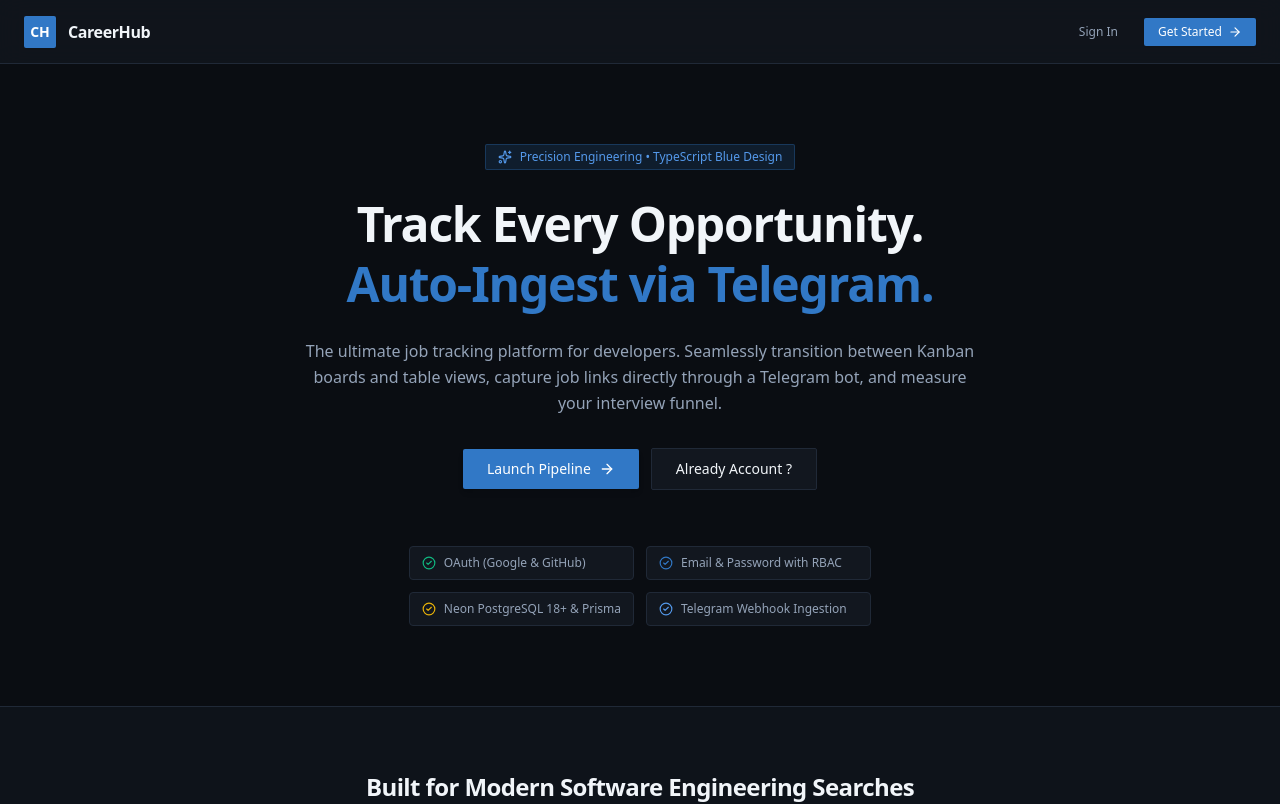
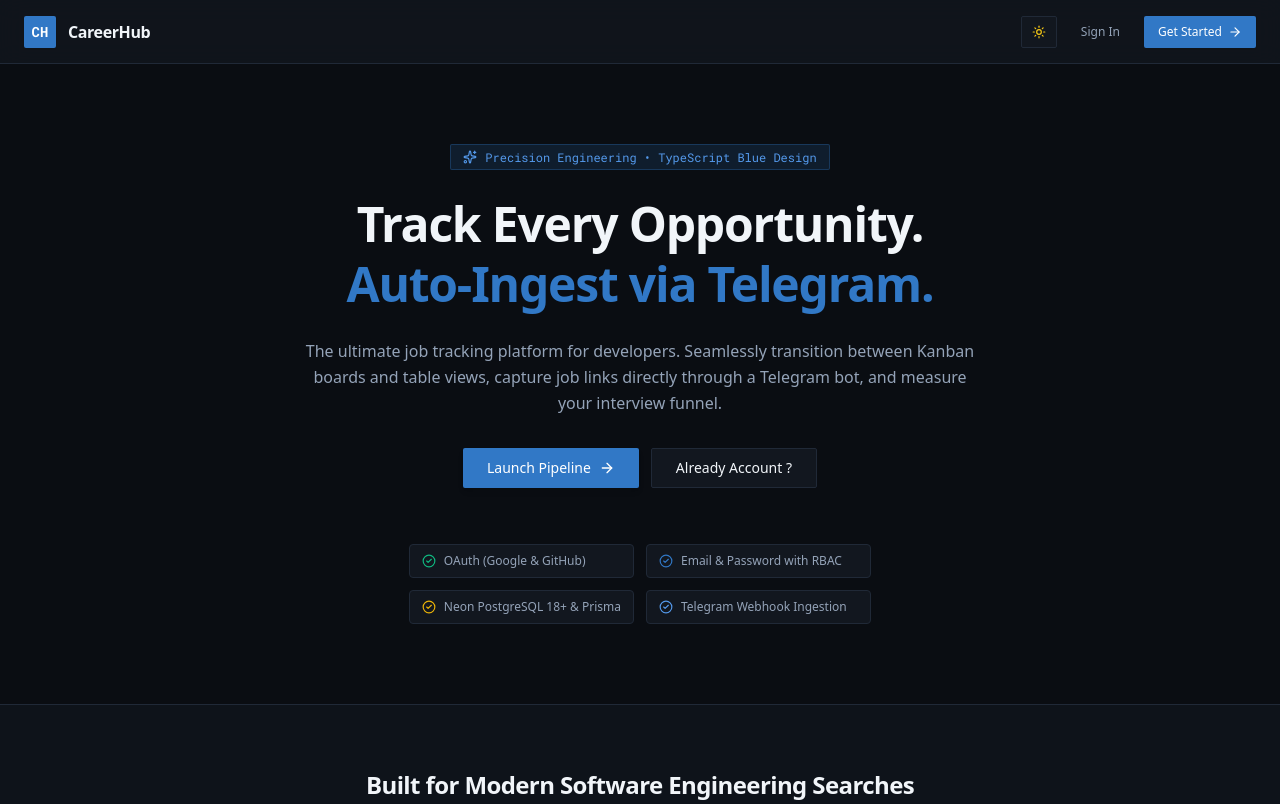
Before and after one commit to navneetguptacse/career-hub, a Next.js app: page / in a window 1280 px wide. Shown: the top 804 px of the page. Built offline with nearby package versions, Linux system fonts and the light colour scheme.

Commit message:
feat(theme): add dark and light mode toggle with persistent theme provider

```diff
--- a/src/app/layout.tsx
+++ b/src/app/layout.tsx
@@ -1,16 +1,19 @@
 import type { Metadata } from "next";
-import { Geist, Geist_Mono } from "next/font/google";
+import { Geist, Roboto_Mono } from "next/font/google";
 import { SessionProvider } from "@/components/providers/SessionProvider";
+import { ThemeProvider } from "@/components/providers/ThemeProvider";
 import "./globals.css";
 
 const geistSans = Geist({
   variable: "--font-geist-sans",
   subsets: ["latin"],
+  display: "swap",
 });
 
-const geistMono = Geist_Mono({
-  variable: "--font-geist-mono",
+const robotoMono = Roboto_Mono({
+  variable: "--font-roboto-mono",
   subsets: ["latin"],
+  display: "swap",
 });
 
 export const metadata: Metadata = {
@@ -27,10 +30,13 @@
   return (
     <html
       lang="en"
-      className={`${geistSans.variable} ${geistMono.variable} dark`}
+      suppressHydrationWarning
+      className={`${geistSans.variable} ${robotoMono.variable} dark`}
     >
-      <body className="min-h-screen bg-[#0A0D12] text-[#F1F5F9] font-sans antialiased selection:bg-[#3178C6] selection:text-white">
-        <SessionProvider>{children}</SessionProvider>
+      <body className="min-h-screen font-sans antialiased selection:bg-[#3178C6] selection:text-white transition-colors duration-150">
+        <SessionProvider>
+          <ThemeProvider>{children}</ThemeProvider>
+        </SessionProvider>
       </body>
     </html>
   );
--- a/src/app/page.tsx
+++ b/src/app/page.tsx
@@ -8,6 +8,7 @@
   Send,
   Sparkles,
 } from "lucide-react";
+import { ThemeToggle } from "@/components/ui/ThemeToggle";
 
 export default function HomePage() {
   return (
@@ -24,15 +25,16 @@
         </div>
 
         <div className="flex items-center gap-3">
+          <ThemeToggle size="sm" />
           <Link
             href="/login"
-            className="px-3.5 py-1.5 text-xs font-medium text-[#94A3B8] hover:text-[#F1F5F9] transition-colors"
+            className="h-8 px-3 inline-flex items-center justify-center text-xs font-medium text-[#94A3B8] hover:text-[#F1F5F9] hover:bg-[#18202C] rounded-xs transition-colors"
           >
             Sign In
           </Link>
           <Link
             href="/register"
-            className="px-3.5 py-1.5 text-xs font-medium bg-[#3178C6] hover:bg-[#235A97] text-white rounded-xs transition-colors shadow-xs flex items-center gap-1.5"
+            className="h-8 px-3.5 inline-flex items-center justify-center text-xs font-medium bg-[#3178C6] hover:bg-[#235A97] text-white rounded-xs transition-colors shadow-xs gap-1.5"
           >
             <span>Get Started</span>
             <ArrowRight className="w-3.5 h-3.5" />
@@ -61,7 +63,7 @@
         <div className="flex flex-col sm:flex-row items-center gap-3 pt-2">
           <Link
             href="/register"
-            className="w-full sm:w-auto px-6 py-2.5 bg-[#3178C6] hover:bg-[#235A97] text-white font-medium text-sm rounded-xs transition-colors shadow-md flex items-center justify-center gap-2"
+            className="w-full sm:w-auto h-10 px-6 bg-[#3178C6] hover:bg-[#235A97] text-white font-medium text-sm rounded-xs transition-colors shadow-md inline-flex items-center justify-center gap-2"
           >
             <span>Launch Pipeline</span>
             <ArrowRight className="w-4 h-4" />
@@ -69,7 +71,7 @@
 
           <Link
             href="/login"
-            className="w-full sm:w-auto px-6 py-2.5 bg-[#12171F] hover:bg-[#18202C] text-[#F1F5F9] border border-[#202937] font-medium text-sm rounded-xs transition-colors flex items-center justify-center gap-2"
+            className="w-full sm:w-auto h-10 px-6 bg-[#12171F] hover:bg-[#18202C] text-[#F1F5F9] border border-[#202937] font-medium text-sm rounded-xs transition-colors inline-flex items-center justify-center gap-2"
           >
             <span>Already Account ?</span>
           </Link>
--- /dev/null
+++ b/src/components/providers/ThemeProvider.tsx
@@ -0,0 +1,75 @@
+"use client";
+
+import React, { createContext, useContext, useEffect, useState } from "react";
+
+type Theme = "dark" | "light";
+
+interface ThemeContextType {
+  theme: Theme;
+  toggleTheme: () => void;
+  setTheme: (theme: Theme) => void;
+}
+
+const ThemeContext = createContext<ThemeContextType | undefined>(undefined);
+
+export const ThemeProvider: React.FC<{ children: React.ReactNode }> = ({
+  children,
+}) => {
+  const [theme, setThemeState] = useState<Theme>(() => {
+    if (typeof window === "undefined") return "dark";
+    try {
+      const saved = localStorage.getItem("careerhub_theme");
+      return saved === "light" ? "light" : "dark";
+    } catch {
+      return "dark";
+    }
+  });
+
+  useEffect(() => {
+    document.documentElement.classList.toggle("dark", theme === "dark");
+    document.documentElement.classList.toggle("light", theme === "light");
+  }, [theme]);
+
+  const setTheme = (newTheme: Theme) => {
+    setThemeState(newTheme);
+    localStorage.setItem("careerhub_theme", newTheme);
+  };
+
+  const toggleTheme = () => {
+    const next = theme === "dark" ? "light" : "dark";
+    setTheme(next);
+  };
+
+  return (
+    <ThemeContext.Provider value={{ theme, toggleTheme, setTheme }}>
+      {/* Script to prevent flash of wrong theme before hydration */}
+      <script
+        dangerouslySetInnerHTML={{
+          __html: `
+            (function() {
+              try {
+                var stored = localStorage.getItem('careerhub_theme');
+                if (stored === 'light') {
+                  document.documentElement.classList.remove('dark');
+                  document.documentElement.classList.add('light');
+                } else {
+                  document.documentElement.classList.add('dark');
+                  document.documentElement.classList.remove('light');
+                }
+              } catch (e) {}
+            })();
+          `,
+        }}
+      />
+      {children}
+    </ThemeContext.Provider>
+  );
+};
+
+export const useTheme = (): ThemeContextType => {
+  const context = useContext(ThemeContext);
+  if (!context) {
+    throw new Error("useTheme must be used within a ThemeProvider");
+  }
+  return context;
+};
--- /dev/null
+++ b/src/components/ui/ThemeToggle.tsx
@@ -0,0 +1,61 @@
+"use client";
+
+import React from "react";
+import { Moon, Sun } from "lucide-react";
+import { useTheme } from "@/components/providers/ThemeProvider";
+import { cn } from "@/lib/utils";
+
+interface ThemeToggleProps {
+  className?: string;
+  size?: "sm" | "md";
+  showLabel?: boolean;
+}
+
+export const ThemeToggle: React.FC<ThemeToggleProps> = ({
+  className,
+  size = "sm",
+  showLabel = false,
+}) => {
+  const { theme, toggleTheme } = useTheme();
+  const isDark = theme === "dark";
+
+  return (
+    <button
+      type="button"
+      onClick={toggleTheme}
+      title={isDark ? "Switch to light mode" : "Switch to dark mode"}
+      aria-label="Toggle theme"
+      className={cn(
+        "inline-flex items-center justify-center font-medium transition-colors rounded-xs border text-xs gap-1.5 focus:outline-none focus-visible:ring-1 focus-visible:ring-[#3178C6]",
+        // Standardized button heights
+        size === "sm" ? "h-8 px-2.5" : "h-9 px-3",
+        // Theme aware styling
+        isDark
+          ? "border-[#202937] bg-[#12171F] text-[#94A3B8] hover:text-[#F1F5F9] hover:bg-[#18202C] hover:border-[#3178C6]/50"
+          : "border-slate-300 bg-white text-slate-700 hover:text-slate-900 hover:bg-slate-100 hover:border-[#3178C6]",
+        className
+      )}
+    >
+      {isDark ? (
+        <Sun
+          className={cn(
+            size === "sm" ? "w-3.5 h-3.5" : "w-4 h-4",
+            "text-[#FACC15] shrink-0"
+          )}
+        />
+      ) : (
+        <Moon
+          className={cn(
+            size === "sm" ? "w-3.5 h-3.5" : "w-4 h-4",
+            "text-[#3178C6] shrink-0"
+          )}
+        />
+      )}
+      {showLabel && (
+        <span className="capitalize">
+          {isDark ? "Light Mode" : "Dark Mode"}
+        </span>
+      )}
+    </button>
+  );
+};
```
